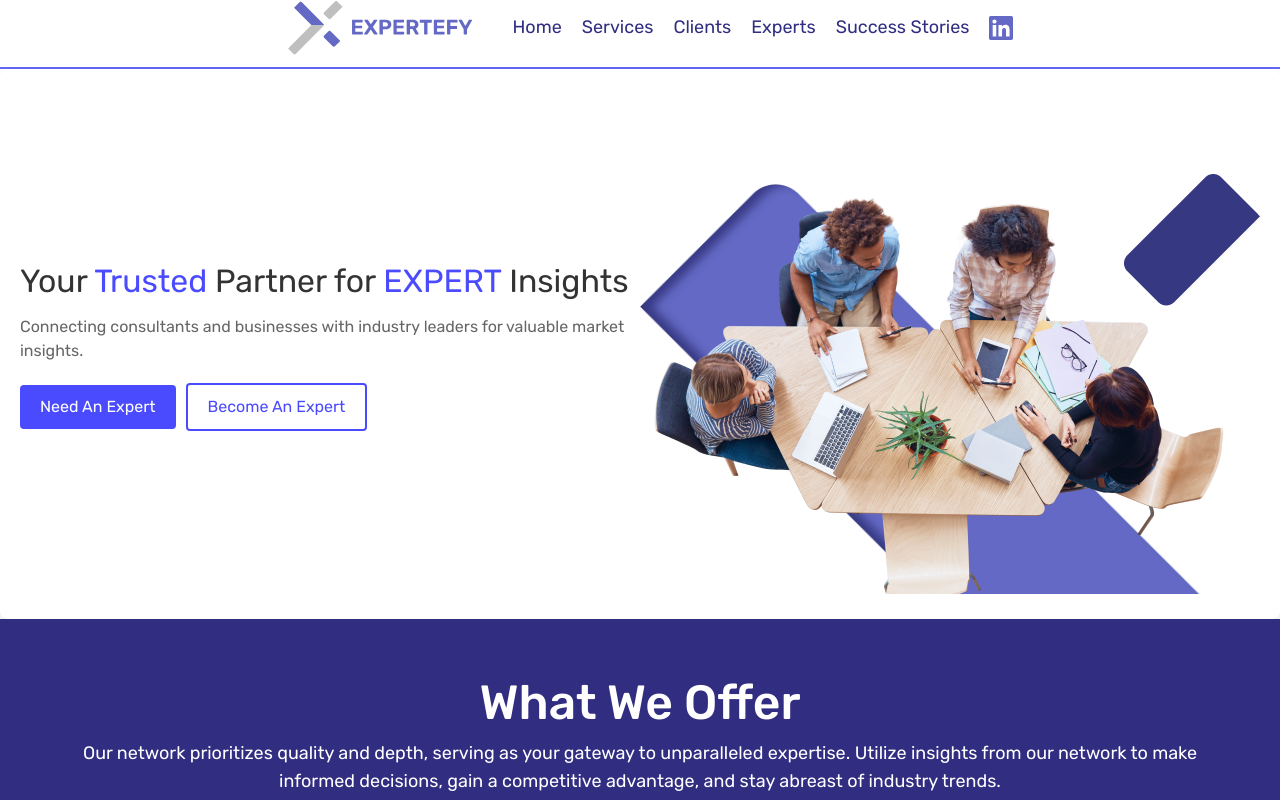
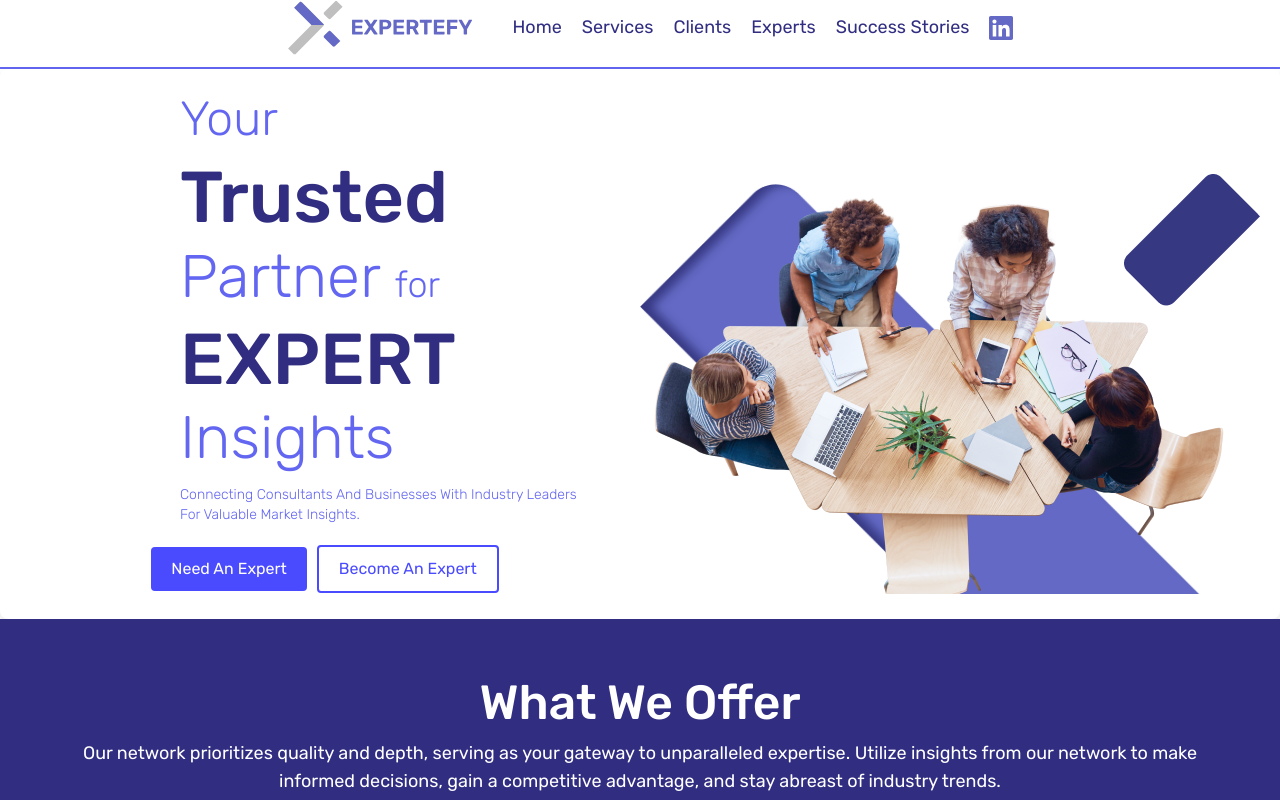
Before and after one commit to NasirBaigIT/expertefy-react, a React (Create React App) app: page / in a window 1280 px wide. Shown: the top 800 px of the page. Built offline with nearby package versions, Linux system fonts and the light colour scheme.

Commit message:
Fixing home banner

```diff
--- a/src/components/Home/HomePoster/HomePoster.js
+++ b/src/components/Home/HomePoster/HomePoster.js
@@ -7,6 +7,7 @@ import main from "../../../assets/homePoster/topMask.png";
 
 const HomePoster = () => {
   const imagesRef = useRef([]);
+  const textRef = useRef([]);
   useEffect(() => {
     // Function to add the 'active' class to each image with a delay
     const addActiveClassWithDelay = () => {
@@ -16,6 +17,13 @@ const HomePoster = () => {
             image.classList.add("active");
           }
         }, index * 1000); // Delay for each image by index * 1000 ms
+      });
+      textRef.current.forEach((text, index) => {
+        setTimeout(() => {
+          if (text) {
+            text.classList.add("active");
+          }
+        }, index * 500); // Delay for each image by index * 1000 ms
       });
     };
 
@@ -47,15 +55,60 @@ const HomePoster = () => {
           </div>
         </div>
         <div className="text-section">
-          <h1>
-            Your <span className="highlight">Trusted</span> Partner for{" "}
-            <span className="highlight">EXPERT</span> Insights
-          </h1>
-          <p>
-            Connecting consultants and businesses with industry leaders for
-            valuable market insights.
-          </p>
-          <div className="buttons">
+          <div className="mx-auto font-medium text-indigo-500 capitalize leading-[64px] max-w-[300px]">
+            <span
+              className="text-5xl font-light fading"
+              ref={(el) => (textRef.current[0] = el)}
+            >
+              Your
+            </span>{" "}
+            <br />
+            <span
+              className="text-7xl text-indigo-900 fading"
+              ref={(el) => (textRef.current[1] = el)}
+            >
+              Trusted
+            </span>
+            <br />
+            <span
+              className="text-6xl font-light text-indigo-500 leading-[56px] fading"
+              ref={(el) => (textRef.current[2] = el)}
+            >
+              Partner{" "}
+            </span>
+            <span
+              className="text-4xl font-light lowercase leading-[56px] fading"
+              ref={(el) => (textRef.current[3] = el)}
+            >
+              for
+            </span>
+            <br />
+            <span
+              className="text-7xl text-indigo-900 uppercase fading"
+              ref={(el) => (textRef.current[4] = el)}
+            >
+              Expert
+            </span>
+            <br />
+            <span
+              className="text-6xl font-light leading-[54px] fading"
+              ref={(el) => (textRef.current[5] = el)}
+            >
+              Insights
+            </span>
+            <br />
+            <span
+              className="mx-auto text-sm font-light fading below-text max-w-[300px]"
+              ref={(el) => (textRef.current[6] = el)}
+            >
+              Connecting consultants and businesses with industry leaders for
+              valuable market insights.
+            </span>
+          </div>
+          <div
+            className="buttons mx-auto fading"
+            ref={(el) => (textRef.current[7] = el)}
+          >
             <button className="need-expert">Need An Expert</button>
             <button className="become-expert">Become An Expert</button>
           </div>
--- a/src/components/Home/HomePoster/HomePoster.scss
+++ b/src/components/Home/HomePoster/HomePoster.scss
@@ -37,6 +37,7 @@
 
 .buttons {
   margin-top: 20px;
+  max-width: fit-content;
 }
 
 .need-expert,
@@ -143,3 +144,28 @@
     margin-bottom: 10px; /* Space between stacked images */
   }
 }
+
+@keyframes fadein {
+  from {
+    opacity: 0;
+  }
+  to {
+    opacity: 1;
+  }
+}
+
+.fading {
+  opacity: 0;
+}
+
+.fading.active {
+  opacity: 100;
+  -webkit-animation: fadein 1s;
+}
+
+.below-text {
+  display: block;
+  min-width: 400px;
+  margin-left: auto !important;
+  margin-right: auto !important;
+}
```
